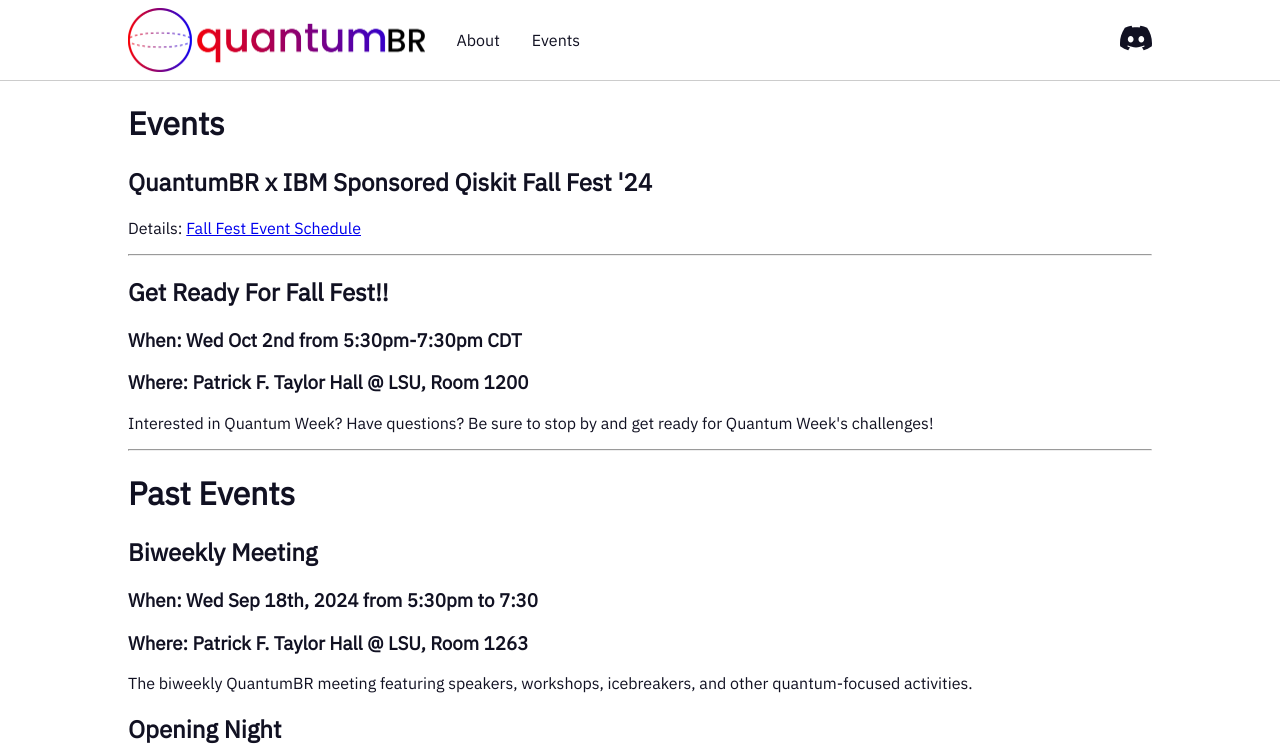
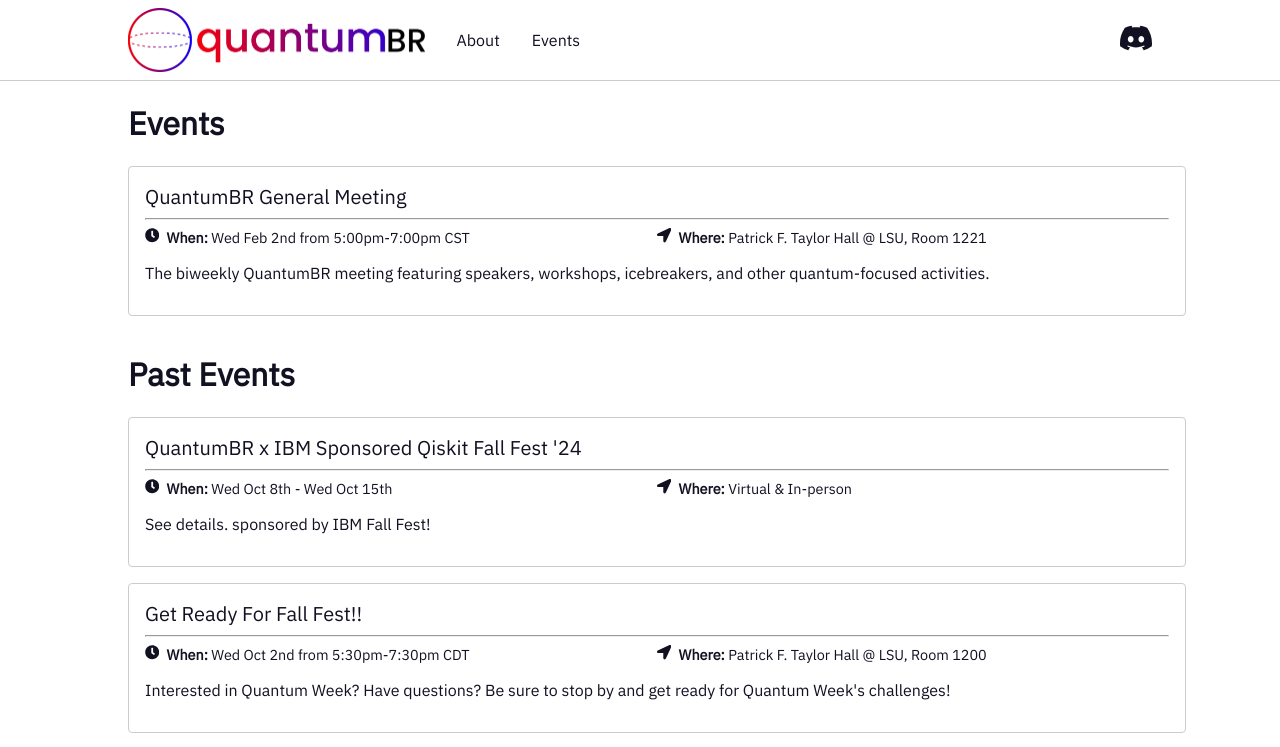
Before and after one commit to Quantum-BR/quantumbr-site, a React (Vite) app: page /events in a window 1280 px wide. Shown: the top 747 px of the page. Built offline with nearby package versions, Linux system fonts and the light colour scheme.

Commit message:
Update website

```diff
--- a/src/App.jsx
+++ b/src/App.jsx
@@ -15,7 +15,6 @@
         <Route path="/" element={<Home/>}/>
         <Route path="/about" element={<About/>}/>
         <Route path="/events" element={<Events/>}/>
-        <Route path="/ff24" element={<FallFest/>}/>
       </Routes>
       <Footer/>
       </BrowserRouter>
--- a/src/index.css
+++ b/src/index.css
@@ -308,3 +308,38 @@
   font-size: 1rem;
   color:#333;
 }
+
+.event {
+  padding: 1rem;
+  border-radius: .25rem;
+  border: 1px solid #ccc;
+  display: inline-block;
+  margin-bottom: 1rem;
+  width:100%;
+}
+
+.event > .title {
+  font-size: 1.25rem;
+}
+
+.event > .details {
+  display: flex;
+  flex-flow: row wrap;
+}
+
+.event > .details > .when {
+  font-size: .9rem;
+  flex:1;
+  flex-basis: 50%;
+}
+
+.event > .details > .where {
+  font-size: .9rem;
+  flex:1;
+  flex-basis: 50%;
+}
+
+.event > .details > .desc {
+  display: block;
+  flex-grow: 2;
+}
--- a/src/pages/Events.jsx
+++ b/src/pages/Events.jsx
@@ -1,32 +1,55 @@
 import { Link } from "react-router-dom"
+
+import { FaClock, FaLocationArrow } from "react-icons/fa";
 
 export default function Events(){
     return(
         <div className="content">
             <h1>Events</h1>
-            <h2>QuantumBR x IBM Sponsored Qiskit Fall Fest '24</h2>
-            <p>Details: <Link to="/ff24">Fall Fest Event Schedule</Link></p>
-            <hr/>
-            <h2>Get Ready For Fall Fest!!</h2>
-            <h3>When: Wed Oct 2nd from 5:30pm-7:30pm CDT</h3>
-            <h3>Where: Patrick F. Taylor Hall @ LSU, Room 1200</h3>
-            <p>Interested in Quantum Week? Have questions? Be sure to stop by and get ready for Quantum Week's challenges!</p>
-            <hr/>
+            <Event
+                title="QuantumBR General Meeting"
+                when="Wed Feb 2nd from 5:00pm-7:00pm CST"
+                where="Patrick F. Taylor Hall @ LSU, Room 1221"
+                desc="The biweekly QuantumBR meeting featuring speakers, workshops, icebreakers, and other quantum-focused activities."
+            />
             <h1>Past Events</h1>
-            <h2>Biweekly Meeting</h2>
-            <h3>When: Wed Sep 18th, 2024 from 5:30pm to 7:30</h3>
-            <h3>Where: Patrick F. Taylor Hall @ LSU, Room 1263</h3>
-            <p>
-                The biweekly QuantumBR meeting featuring speakers, workshops,
-                icebreakers, and other quantum-focused activities.
-            </p>
-            <h2>Opening Night</h2>
-            <h3>When: Wed Aug 28th, 2024 from 5:30pm to 7:30</h3>
-            <h3>Where: Patrick F. Taylor Hall @ LSU, Room 1263</h3>
-            <p>
-                QuantumBR’s opening night, with icebreakers, some lightning presentations and demos.
-                If you’re interested in the local quantum computing community be sure not to miss this event!
-            </p>
+            <Event
+                title="QuantumBR x IBM Sponsored Qiskit Fall Fest '24"
+                when="Wed Oct 8th - Wed Oct 15th"
+                where="Virtual & In-person"
+                desc="See details. sponsored by IBM Fall Fest!"
+            />
+            <Event
+                title="Get Ready For Fall Fest!!"
+                when="Wed Oct 2nd from 5:30pm-7:30pm CDT"
+                where="Patrick F. Taylor Hall @ LSU, Room 1200"
+                desc="Interested in Quantum Week? Have questions? Be sure to stop by and get ready for Quantum Week's challenges!"
+            />
+            <Event
+                title="QuantumBR General Meeting"
+                when="Wed Sep 18th, 2024 from 5:30pm to 7:30"
+                where="Patrick F. Taylor Hall @ LSU, Room 1263"
+                desc="The biweekly QuantumBR meeting featuring speakers, workshops, icebreakers, and other quantum-focused activities."
+            />
+            <Event
+                title="Opening Night"
+                when="Wed Aug 28th, 2024 from 5:30pm to 7:30"
+                where="Patrick F. Taylor Hall @ LSU, Room 1263"
+                desc="QuantumBR's opening night, with icebreakers, some lightning presentations and demos. If you're interested in the local quantum computing community be sure not to miss this event!"/>
         </div>
     )
 }
+
+
+function Event(props) {
+    return(
+    <div className="event">
+        <div className="title">{props.title}</div>
+        <hr/>
+        <div className="details">
+            <div className="when"><FaClock/>&ensp;<b>When:</b> {props.when}</div>
+            <div className="where"><FaLocationArrow/>&ensp;<b>Where:</b> {props.where}</div>
+            <p className="desc">{props.desc}</p>
+        </div>
+    </div>)
+}
--- a/src/pages/Home.jsx
+++ b/src/pages/Home.jsx
@@ -6,9 +6,9 @@
     return(
         <div className="content-fw">
             <div className="jumbo">
-                <h1>Things Are Getting <strong><em>Quantum!</em></strong></h1>
-                <p>SPONSORED IBM <br/> Qiskit Fall Fest '24<br/>Starts Oct 7th</p>
-                <p><Link to="/ff24"> Event Details </Link></p>
+                <h1>QuantumBR First General Meeting</h1>
+                <p>@ LSU <br/>Patrick F. Taylor Room 1221<br/>Feb 19th</p>
+                <p>Everyone is welcome!</p>
             </div>
             <div className="sidebyside">
                 <div className="text">
```
